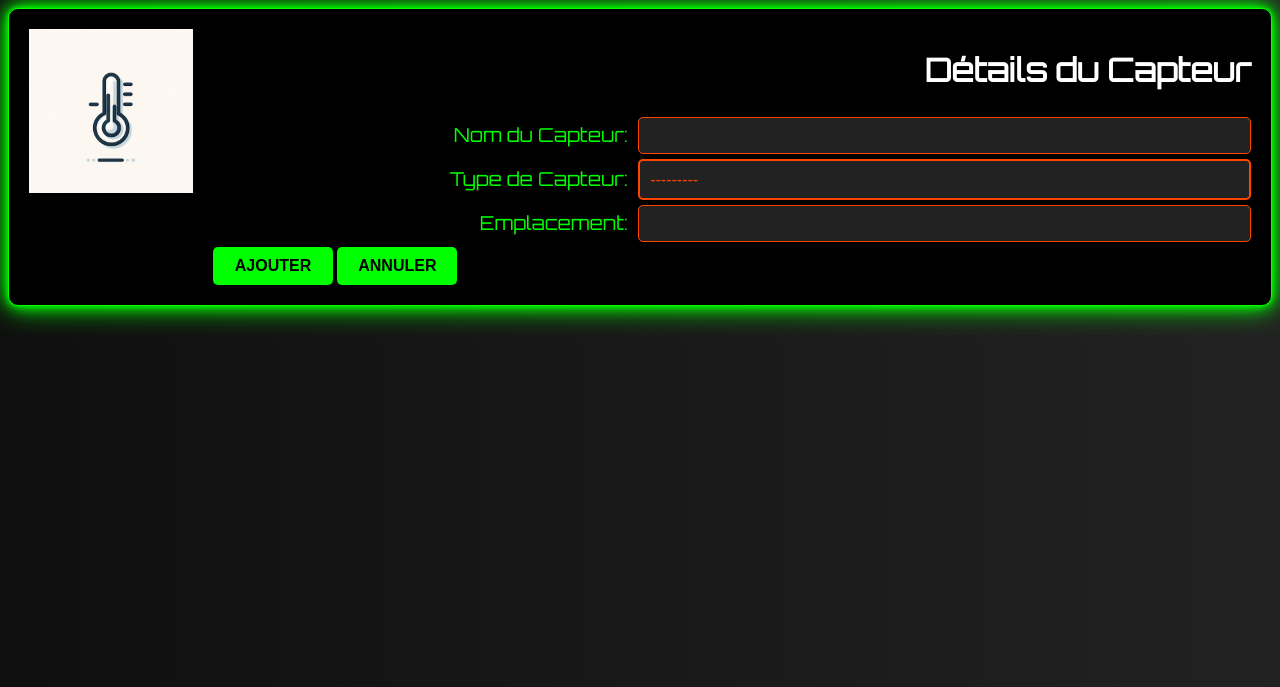
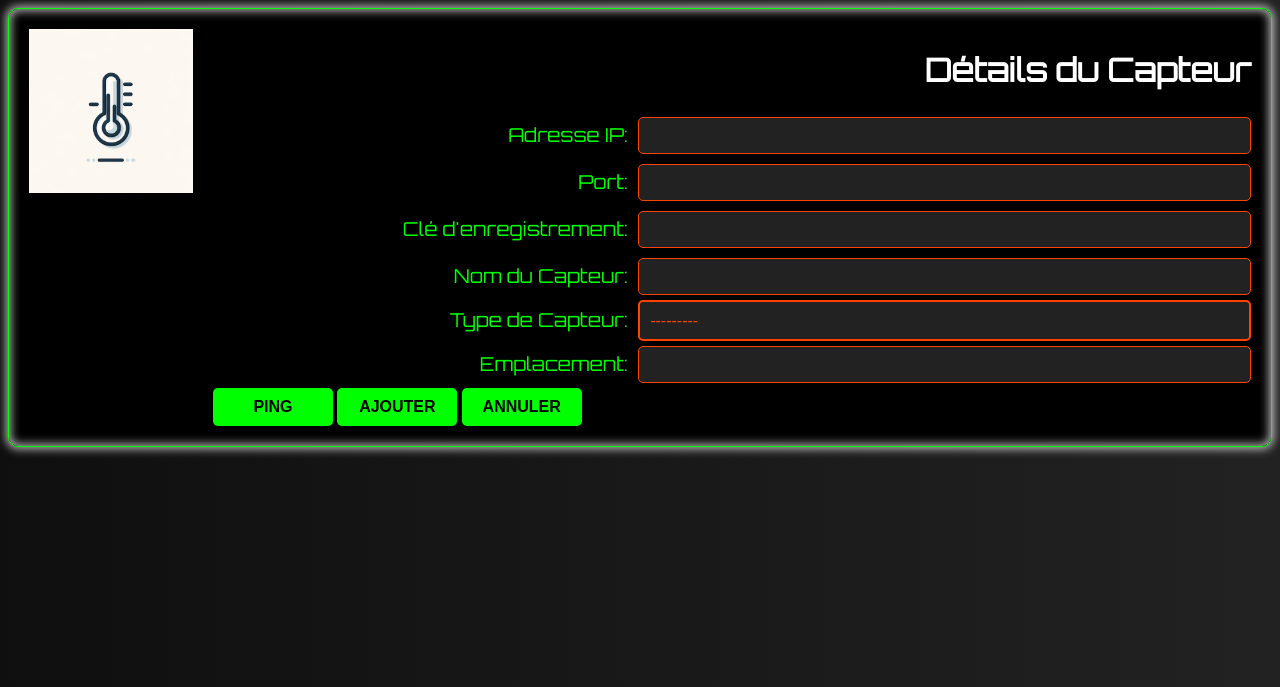
Before and after one commit to ledoux38/Domus_reborn, a Django app: page /sensor_data/add-sensor/ in a window 1280 px wide. Shown: the top 687 px of the page. Run offline with Django 4.2, Linux system fonts and the light colour scheme.

Commit message:
add ip port key

```diff
--- a/DomusReborn/sensor_data/forms.py
+++ b/DomusReborn/sensor_data/forms.py
@@ -6,7 +6,15 @@
 class SensorForm(forms.ModelForm):
     class Meta:
         model = Sensor
-        fields = ['name', 'sensor_type', 'location', 'last_reading', 'last_reading_time', 'is_active']
+        fields = ['name',
+                  'sensor_type',
+                  'location',
+                  'last_reading',
+                  'last_reading_time',
+                  'is_active',
+                  'ip_address',
+                  'port',
+                  'registration_key']
         widgets = {
             'sensor_type': forms.Select(attrs={'class': 'select-neon'})
         }
--- a/DomusReborn/sensor_data/models.py
+++ b/DomusReborn/sensor_data/models.py
@@ -13,6 +13,10 @@
     last_reading_time = models.DateTimeField(null=True, blank=True)
     is_active = models.BooleanField(default=True)
 
+    ip_address = models.GenericIPAddressField(null=True, blank=True)
+    port = models.IntegerField(null=True, blank=True)
+    registration_key = models.CharField(max_length=255, null=True, blank=True)
+
 
 def __str__(self):
     return self.name
--- a/DomusReborn/sensor_data/templates/sensor_data/manage_sensor.html
+++ b/DomusReborn/sensor_data/templates/sensor_data/manage_sensor.html
@@ -20,6 +20,19 @@
             {% csrf_token %}
             <h1 class="title-details">Détails du Capteur</h1>
             <div class="input-group">
+                <label for="sensorIp">Adresse IP:</label>
+                {{ form.ip_address }}
+            </div>
+            <div class="input-group">
+                <label for="sensorPort">Port:</label>
+                {{ form.port }}
+            </div>
+            <div class="input-group">
+                <label for="sensorKey">Clé d'enregistrement:</label>
+                {{ form.registration_key }}
+            </div>
+
+            <div class="input-group">
                 <label for="sensorName">Nom du Capteur:</label>
                 {{ form.name }}
             </div>
@@ -34,9 +47,12 @@
             <!-- Ajoutez plus de champs selon les besoins -->
             <div class="form-actions">
                 {% if action == 'Add' %}
+                <button class="btn primary" type="button">Ping</button>
                 <button class="btn primary" type="submit">Ajouter</button>
                 <button class="btn secondary" type="button">Annuler</button>
+
                 {% elif action == 'Edit' %}
+                <button class="btn primary" type="submit">Ping</button>
                 <button class="btn primary" type="submit">Enregistrer</button>
                 <button class="btn danger" type="button">Supprimer</button>
                 <button class="btn warning" type="button">Désactiver</button>
--- a/DomusReborn/static/css/librarie.css
+++ b/DomusReborn/static/css/librarie.css
@@ -55,7 +55,7 @@
     animation: neon-flicker 1.5s infinite;
 }
 
-input[type="text"], input[type="password"], input[type="email"] {
+input[type="text"], input[type="password"], input[type="email"], input[type="number"]  {
     background-color: #222;
     border: 1px solid #f40;
     color: #fff;
@@ -65,26 +65,50 @@
     flex-grow: 1;
 }
 
-input[type="text"]:focus, input[type="password"]:focus, input[type="email"]:focus {
+input[type="text"]:focus, input[type="password"]:focus, input[type="email"]:focus, input[type="number"]:focus {
     outline: none;
     box-shadow: 0 0 5px #f40, 0 0 10px #f40, 0 0 15px #f40;
 }
 
-input[type="text"], input[type="password"], input[type="email"] {
+input[type="text"], input[type="password"], input[type="email"], input[type="number"] {
     transition: box-shadow 0.3s ease-in-out;
 }
 
-input[type="text"]:focus, input[type="password"]:focus, input[type="email"]:focus {
+input[type="text"]:focus, input[type="password"]:focus, input[type="email"]:focus, input[type="number"]:focus {
     color: #f40;
 }
 
-input[type="text"]::placeholder, input[type="password"]::placeholder, input[type="email"]::placeholder {
+input[type="text"]::placeholder, input[type="password"]::placeholder, input[type="email"]::placeholder, input[type="number"]::placeholder {
     color: #555;
     opacity: 1;
 }
 
 
+@keyframes borderLight {
+    0%, 100% {
+        box-shadow: 0 0 10px 2px rgba(255, 255, 255, 0.7),
+                    inset 0 0 10px 2px rgba(255, 255, 255, 0.7);
+    }
+    25% {
+        box-shadow: 0 0 10px 2px rgba(255, 255, 255, 0.7) 100px 0,
+                    inset 0 0 10px 2px rgba(255, 255, 255, 0.7);
+    }
+    50% {
+        box-shadow: 0 0 10px 2px rgba(255, 255, 255, 0.7) 100px 100px,
+                    inset 0 0 10px 2px rgba(255, 255, 255, 0.7);
+    }
+    75% {
+        box-shadow: 0 0 10px 2px rgba(255, 255, 255, 0.7) 0 100px,
+                    inset 0 0 10px 2px rgba(255, 255, 255, 0.7);
+    }
+}
 
+.sensor-container {
+    display: flex;
+    border: 1px solid black;
+    padding: 10px;
+    animation: borderLight 2s linear infinite;
+}
 
 
 label {
```
